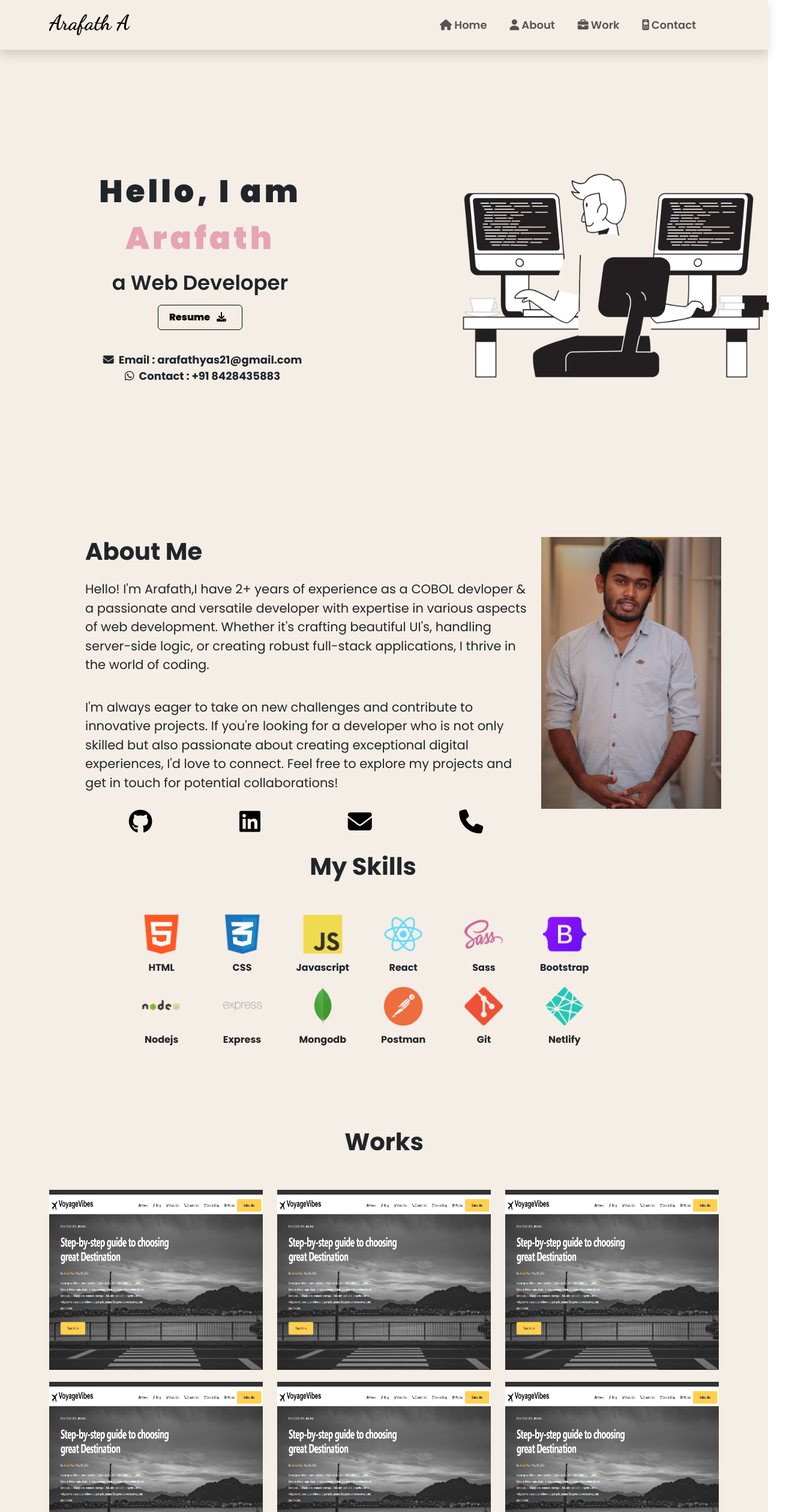
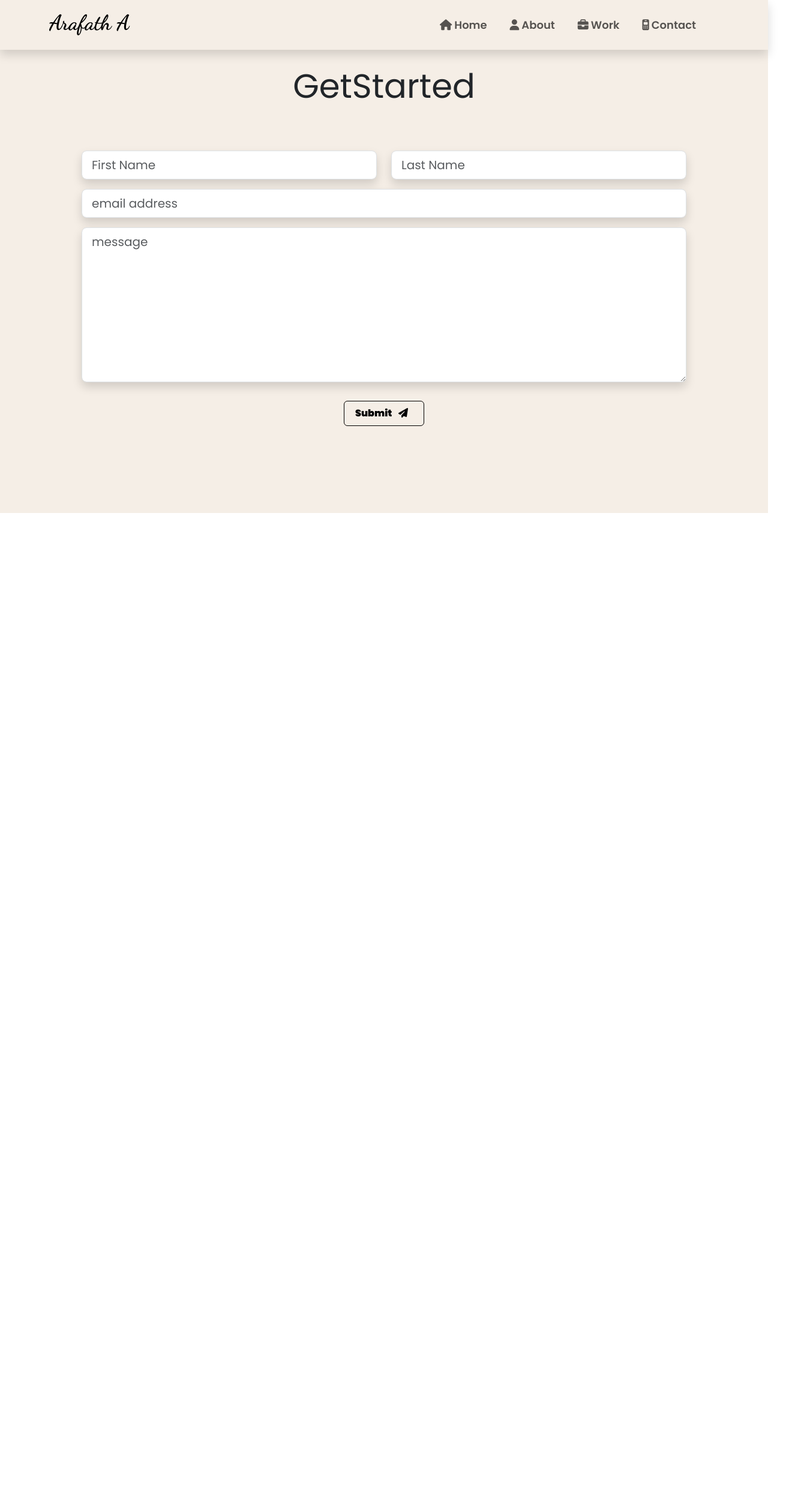
Before and after one commit to Arafath-21/personal-portfolio, a React (Vite) app: page /contact in a window 1280 px wide. Shown: the top 2520 px of the page at 60% size, 1340 px wide, since content can reach past the window. After the commit the page ends 855 px from the top, so only its background shows below. Built offline with nearby package versions, Linux system fonts and the light colour scheme.

Commit message:
router,conatct updated

```diff
--- a/package.json
+++ b/package.json
@@ -10,6 +10,7 @@
     "preview": "vite preview"
   },
   "dependencies": {
+    "emailjs-com": "^3.2.0",
     "file-saver": "^2.0.5",
     "framer-motion": "^10.18.0",
     "react": "^18.2.0",
@@ -25,7 +26,7 @@
     "eslint-plugin-react": "^7.33.2",
     "eslint-plugin-react-hooks": "^4.6.0",
     "eslint-plugin-react-refresh": "^0.4.4",
-    "react-router-dom": "^6.21.2",
+    "react-router-dom": "^6.21.3",
     "sass": "^1.69.7",
     "scroll": "^3.0.1",
     "vite": "^5.0.0"
--- a/src/App.jsx
+++ b/src/App.jsx
@@ -1,4 +1,5 @@
 import React from 'react'
+import { BrowserRouter,Route,Routes,Navigate} from 'react-router-dom'
 import './app.scss'
 import TopBar from './components/topbar/TopBar'
 import Content from './components/content/Content'
@@ -8,11 +9,16 @@ import Work from './components/work/Work'
 
 const App = () => {
   return <>
+  <BrowserRouter>
     <TopBar />
-    <Content />
-    <About />
-    <Work />
-    <Contact />
+    <Routes>
+      <Route path='/home' element={<Content />}/>
+      <Route path='/about' element={<About />}/>
+      <Route path='/work' element={<Work />}/>
+      <Route path='contact' element={<Contact />}/>
+      <Route path='*' element={<Navigate to ='/home' />} />
+    </Routes>
+    </BrowserRouter>
   </>
 }
 
--- a/src/components/about/About.jsx
+++ b/src/components/about/About.jsx
@@ -38,7 +38,8 @@ const About = () => {
                     <img src={avatar} alt="" />
                 </div>
             </div>
-            <div className="col-lg-10 col-md-10">
+            <div className="row">
+              <div className="col-lg-12 col-md-12">
                 <div className="h1 text-center skills fw-bold">My Skills</div>
                 <div className="skill-icon">
                   <div className="ico text-center fw-bold"><img className='pb-2' src={html} alt="" />HTML</div>
@@ -57,6 +58,7 @@ const About = () => {
               </div>
             </div>
         </div>
+    </div>
   </section>
   </>
 }
--- a/src/components/about/about.scss
+++ b/src/components/about/about.scss
@@ -8,7 +8,7 @@
     padding-left: 120px;
     @include breakpoint-down(medium){
         padding-left: 0px;
-        padding-top: 15px;
+        padding-top: 150px;
     }
     .wrapper{
         width: 300px;
@@ -60,8 +60,8 @@
         margin-bottom: 25px;
 
         .ico {
-            width: 80px;
-            height: 80px;
+            width: 150px;
+            height: 150px;
             // padding: 20px;
             img {
                 width: 100%;
--- a/src/components/contact/contact.scss
+++ b/src/components/contact/contact.scss
@@ -2,7 +2,7 @@
 @import '../../../custom.scss';
 
 .get-started {
-    padding: 80px 0;
+    padding: 110px 0;
     background-color: $primary;
 }
 
--- a/src/components/content/Content.jsx
+++ b/src/components/content/Content.jsx
@@ -12,10 +12,10 @@ const Content = () => {
   const animation = useAnimation();
 
   const handleDownload = () => {
-    // Replace 'your_resume.pdf' with the actual filename of your resume
+    // Actual filename of your resume
     const resumeFileName = 'Arafath_resume.pdf';
 
-    // Replace 'path_to_your_resume' with the actual path to your resume file
+    // Actual path to your resume file
     const resumeFilePath = resume;
 
     // Trigger the download using file-saver library
--- a/src/components/content/content.scss
+++ b/src/components/content/content.scss
@@ -3,10 +3,11 @@
 
 #content {
   background-color: $primary;
-  padding-top: 280px;
-  padding-bottom: 135px;
-    @include breakpoint-down(small){
-      padding-top: 100px;
+  padding-top: 230px;
+  padding-bottom: 235px;
+    @include breakpoint-down(medium){
+      padding-top: 200px;
+      padding-bottom: 300px;
     }
     .hero-wrapper {
       display: flex;
@@ -81,7 +82,7 @@
           transform: scale(1.8);
 
           @include breakpoint-down(medium){
-            transform: scale(1);
+            transform: scale(1.2);
           }
         }
       }
--- a/src/components/topbar/TopBar.jsx
+++ b/src/components/topbar/TopBar.jsx
@@ -1,33 +1,43 @@
 import React from 'react'
+import { useNavigate } from 'react-router-dom'
 import './topbar.scss'
 
 const TopBar = () => {
-  return <>
+  const navigate = useNavigate();
+
+  const handleNavigation = (event, path) => {
+    event.preventDefault(); // Prevent default anchor tag behavior
+    navigate(path); // Navigate to the specified path
+  };
+
+  return (
     <nav className="navbar navbar-expand-md shadow fixed-top">
       <div className="container menu">
-    <a className="navbar-brand menu__brand h1" href="#">Arafath A</a>
+        <a className="navbar-brand menu__brand h1" href="#" onClick={(event) => handleNavigation(event, '/home')}>
+          Arafath A
+        </a>
         <button className="navbar-toggler" type="button" data-bs-toggle="collapse" data-bs-target="#navbarNav" aria-controls="navbarNav" aria-expanded="false" aria-label="Toggle navigation">
           <span className="navbar-toggler-icon"></span>
         </button>
         <div className="collapse navbar-collapse justify-content-end" id="navbarNav">
           <ul className="navbar-nav  mb-4 mb-lg-0 menu--links">
             <li className="nav-item">
-          <a className="nav-link" aria-current="page" href="#"><i className="fa-solid fa-house px-1"></i>Home</a>
+              <a className="nav-link" aria-current="page" href="#" onClick={(event) => handleNavigation(event, '/')}><i className="fa-solid fa-house px-1"></i>Home</a>
             </li>
             <li className="nav-item">
-          <a className="nav-link" href="#"><i className="fa-solid fa-user px-1"></i>About</a>
+              <a className="nav-link" href="#" onClick={(event) => handleNavigation(event, '/about')}><i className="fa-solid fa-user px-1"></i>About</a>
             </li>
             <li className="nav-item">
-          <a className="nav-link" href="#"><i className="fa-solid fa-briefcase px-1"></i>Work</a>
+              <a className="nav-link" href="#" onClick={(event) => handleNavigation(event, '/work')}><i className="fa-solid fa-briefcase px-1"></i>Work</a>
             </li>
             <li className="nav-item">
-          <a className="nav-link" href="#"><i className="fa-solid fa-mobile-retro px-1"></i>Contact</a>
+              <a className="nav-link" href="#" onClick={(event) => handleNavigation(event, '/contact')}><i className="fa-solid fa-mobile-retro px-1"></i>Contact</a>
             </li>
           </ul>
         </div>
       </div>
     </nav>
-  </>
+  );
 }
 
-export default TopBar
+export default TopBar;
--- a/src/components/work/Work.jsx
+++ b/src/components/work/Work.jsx
@@ -16,83 +16,8 @@ const Work = () => {
                             <div className='h4 fw-bolder'>Travel Blog</div>
                             <p className='fw-bold'>html,sass,React</p>
                                 <div className='align-items-center ic-div'>
-                    <a href="https://github.com/Arafath-21" target="_blank" rel="noopener noreferrer" className="icons"><i className="fa-brands fa-github px-1"></i>Git</a>
-                    <a href="https://github.com/Arafath-21" target="_blank" rel="noopener noreferrer" className="icons"><i className="fa-solid fa-globe px-1"></i>Demo</a>
-                </div>
-                </div>
-            </div>
-            </div>
-            </div>
-            <div className="col-lg-4 col-md-6">
-            <div className="portfolio-box">
-            <img src={img} alt="" className=''/>
-            <div className="portfolio-info">
-                <div className="caption">
-                <div className='h4 fw-bolder'>Travel Blog</div>
-                <p className='fw-bold'>React</p>
-                <div className='align-items-center ic-div'>
-                    <a href="https://github.com/Arafath-21" target="_blank" rel="noopener noreferrer" className="icons"><i className="fa-brands fa-github px-1"></i>Git</a>
-                    <a href="https://github.com/Arafath-21" target="_blank" rel="noopener noreferrer" className="icons"><i className="fa-solid fa-globe px-1"></i>Demo</a>
-                </div>
-                </div>
-            </div>
-            </div>
-            </div>
-            <div className="col-lg-4 col-md-6">
-            <div className="portfolio-box">
-            <img src={img} alt="" className=''/>
-            <div className="portfolio-info">
-                <div className="caption">
-                <div className='h4 fw-bolder'>Travel Blog</div>
-                <p className='fw-bold'>React</p>
-                <div className='align-items-center ic-div'>
-                    <a href="https://github.com/Arafath-21" target="_blank" rel="noopener noreferrer" className="icons"><i className="fa-brands fa-github px-1"></i>Git</a>
-                    <a href="https://github.com/Arafath-21" target="_blank" rel="noopener noreferrer" className="icons"><i className="fa-solid fa-globe px-1"></i>Demo</a>
-                </div>
-                </div>
-            </div>
-            </div>
-            </div>
-            <div className="col-lg-4 col-md-6">
-            <div className="portfolio-box">
-            <img src={img} alt="" className=''/>
-            <div className="portfolio-info">
-                <div className="caption">
-                <div className='h4 fw-bolder'>Travel Blog</div>
-                <p className='fw-bold'>React</p>
-                <div className='align-items-center ic-div'>
-                    <a href="https://github.com/Arafath-21" target="_blank" rel="noopener noreferrer" className="icons"><i className="fa-brands fa-github px-1"></i>Git</a>
-                    <a href="https://github.com/Arafath-21" target="_blank" rel="noopener noreferrer" className="icons"><i className="fa-solid fa-globe px-1"></i>Demo</a>
-                </div>
-                </div>
-            </div>
-            </div>
-            </div>
-            <div className="col-lg-4 col-md-6">
-            <div className="portfolio-box">
-            <img src={img} alt="" className=''/>
-            <div className="portfolio-info">
-                <div className="caption">
-                <div className='h4 fw-bolder'>Travel Blog</div>
-                <p className='fw-bold'>React</p>
-                <div className='align-items-center ic-div'>
-                    <a href="https://github.com/Arafath-21" target="_blank" rel="noopener noreferrer" className="icons"><i className="fa-brands fa-github px-1"></i>Git</a>
-                    <a href="https://github.com/Arafath-21" target="_blank" rel="noopener noreferrer" className="icons"><i className="fa-solid fa-globe px-1"></i>Demo</a>
-                </div>
-                </div>
-            </div>
-            </div>
-            </div>
-            <div className="col-lg-4 col-md-6">
-            <div className="portfolio-box">
-            <img src={img} alt="" className=''/>
-            <div className="portfolio-info">
-                <div className="caption">
-                <div className='h4 fw-bolder'>Travel Blog</div>
-                <p className='fw-bold'>React</p>
-                <div className='align-items-center ic-div'>
-                    <a href="https://github.com/Arafath-21" target="_blank" rel="noopener noreferrer" className="icons"><i className="fa-brands fa-github px-1"></i>Git</a>
-                    <a href="https://github.com/Arafath-21" target="_blank" rel="noopener noreferrer" className="icons"><i className="fa-solid fa-globe px-1"></i>Demo</a>
+                                    <a href="https://github.com/Arafath-21/travelblog" target="_blank" rel="noopener noreferrer" className="icons"><i className="fa-brands fa-github px-1"></i>Git</a>
+                                    <a href="https://harmonious-dragon-b81f3f.netlify.app" target="_blank" rel="noopener noreferrer" className="icons"><i className="fa-solid fa-globe px-1"></i>Demo</a>
                                 </div>
                             </div>
                         </div>
--- a/src/components/work/work.scss
+++ b/src/components/work/work.scss
@@ -3,7 +3,7 @@
 
 .portfolio {
     background-color: $primary;
-    padding: 65px 0;
+    padding: 165px 0;
 }
 
 .portfolio-box {
```
Also changed, not shown: src/components/contact/Contact.jsx (+38 -55 lines), 2 other files (tests, documents, lock files or other folders). Lines whose indentation alone changed are shown as unchanged.
